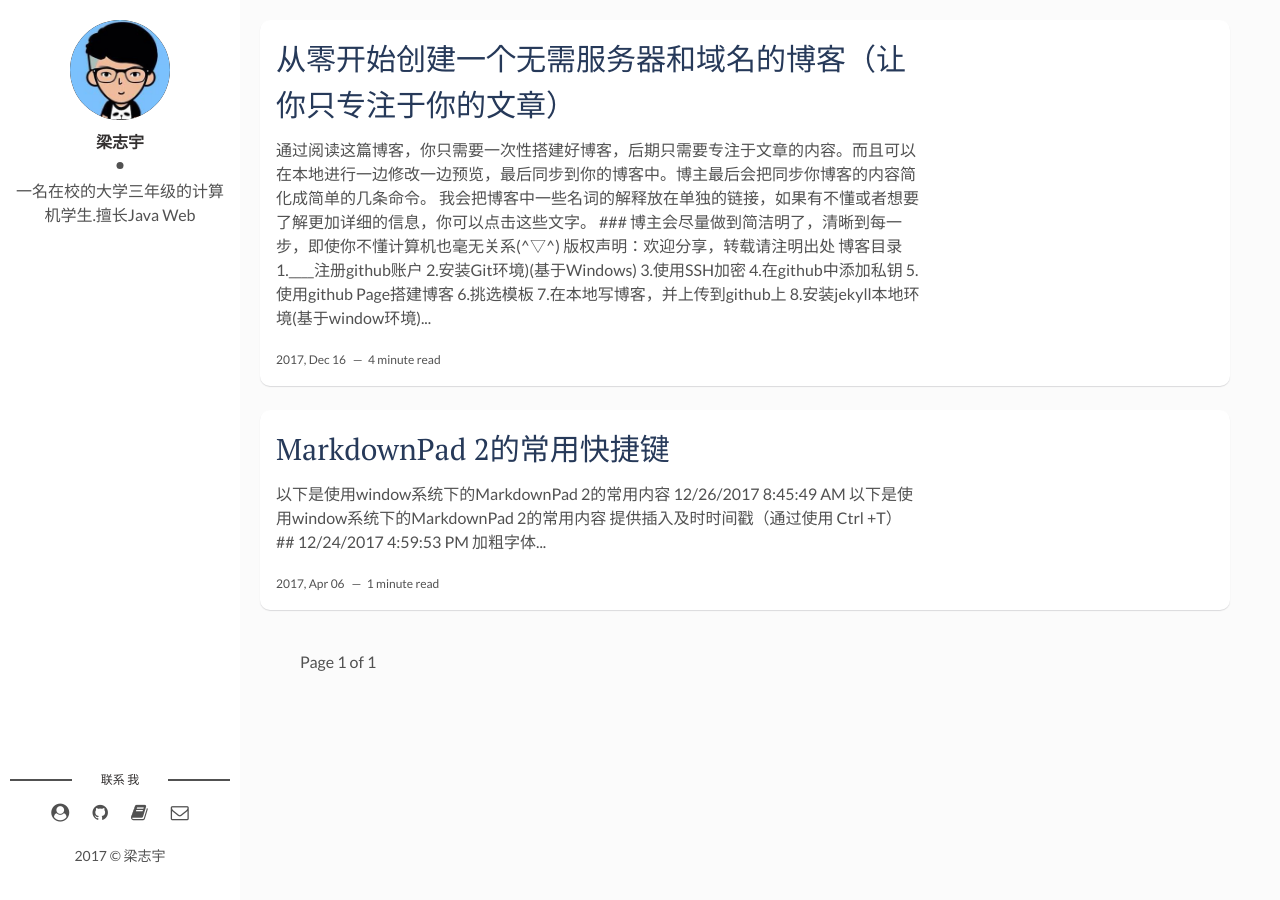
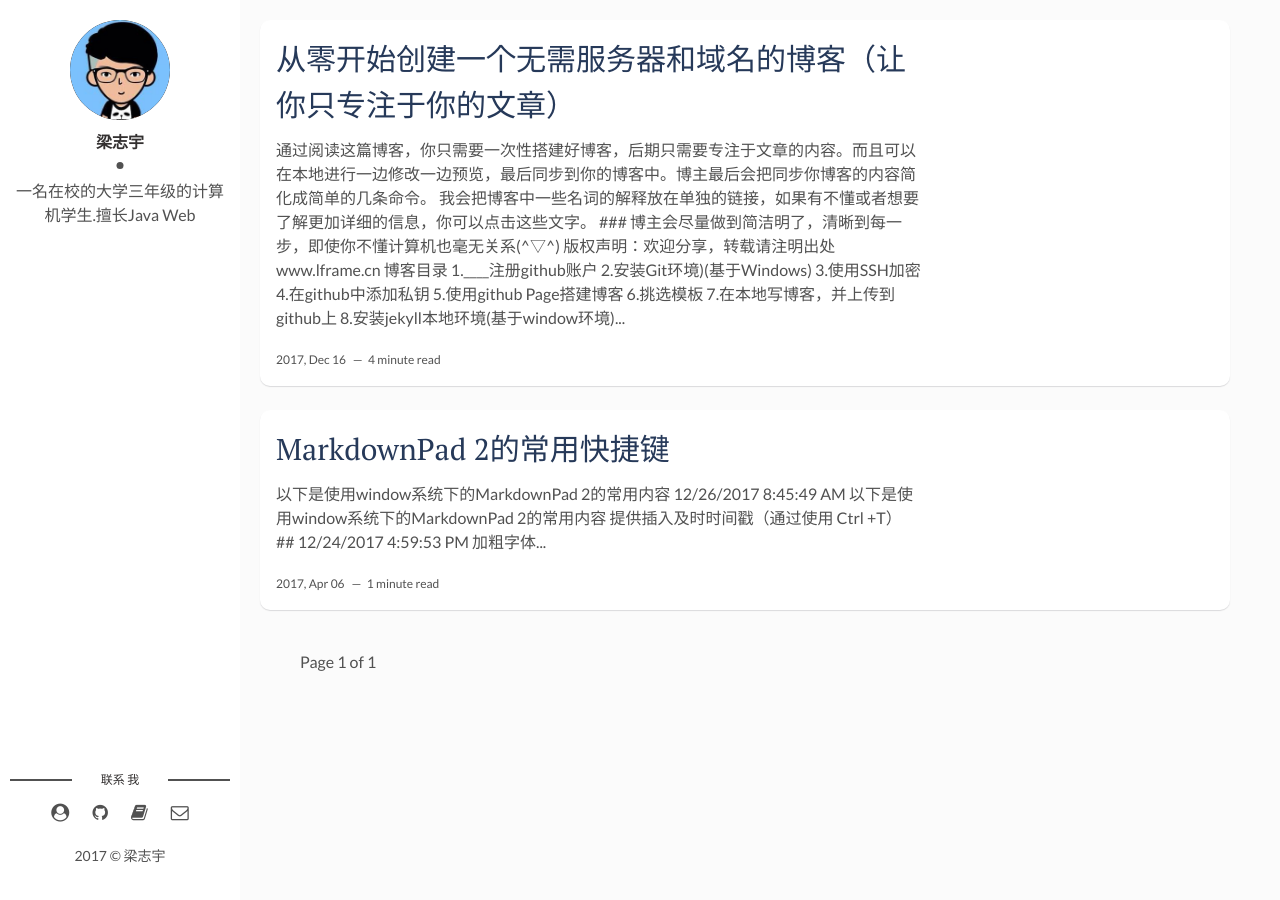
Before and after one commit to liangFrame/liangFrame.github.io, a Jekyll site: the page built from index.html, in a window 1280 px wide. Built offline with Jekyll 4.4.1, drawn with Linux system fonts in a browser that asks for light colours; the list of posts is cut into pages by our own code.

Commit message:
新增了版权地址

```diff
--- a/_posts/2017-12-26-create-first-freeBlog.markdown
+++ b/_posts/2017-12-26-create-first-freeBlog.markdown
@@ -12,7 +12,7 @@ img:  # Add image post (optional)
 ### 博主会尽量做到简洁明了，清晰到每一步，即使你不懂计算机也毫无关系(*^▽^*) ###
 <br/>
 
-### 版权声明：欢迎分享，转载请注明出处 ###
+### 版权声明：欢迎分享，转载请注明出处[www.lframe.cn](http://www.lframe.cn) ###
 ![Macbook]({{site.baseurl}}/assets/img/biaoqing1.png)
 # **博客目录** #
 
```
